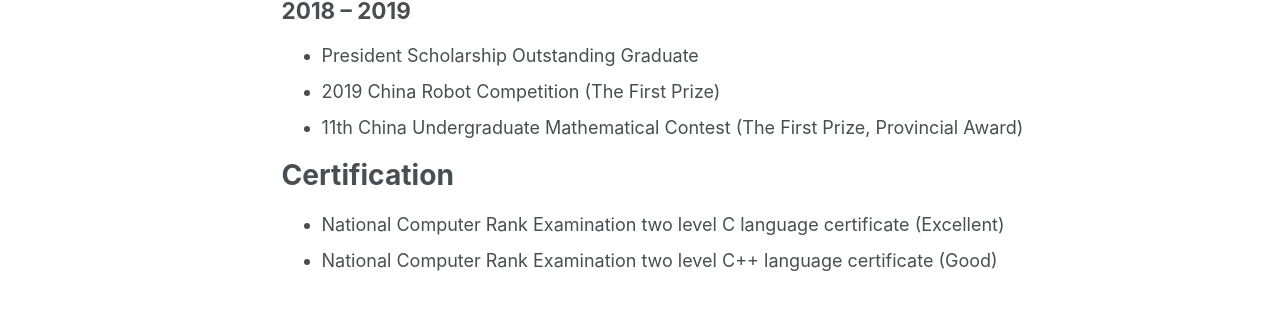
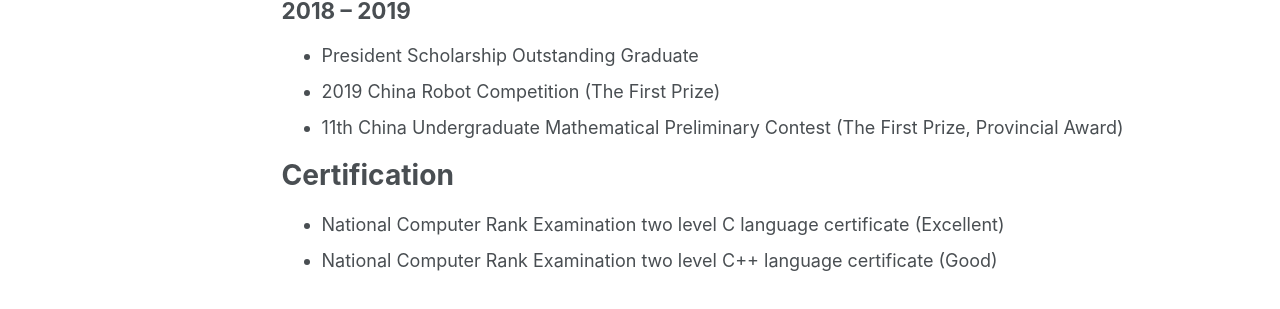
Before and after one commit to Yongkai-Ye/Yongkai-Ye.github.io, a Jekyll site: the page built from _pages/miscellaneous experiences.md, in a window 1280 px wide and 1388 px high. Shown: the part 689-998 px from the top of the window. Built offline with Jekyll 4.4.1, drawn with Linux system fonts in a browser that asks for light colours; some web fonts are replaced.

Commit message:
Update miscellaneous experiences.md

```diff
--- a/_pages/miscellaneous experiences.md
+++ b/_pages/miscellaneous experiences.md
@@ -32,7 +32,7 @@ Awards and Achievements
 ---
 * President Scholarship Outstanding Graduate
 * 2019 China Robot Competition (The First Prize)
-* 11th China Undergraduate Mathematical Contest (The First Prize, Provincial Award)
+* 11th China Undergraduate Mathematical Preliminary Contest (The First Prize, Provincial Award)
 
 Certification
 ======
```
